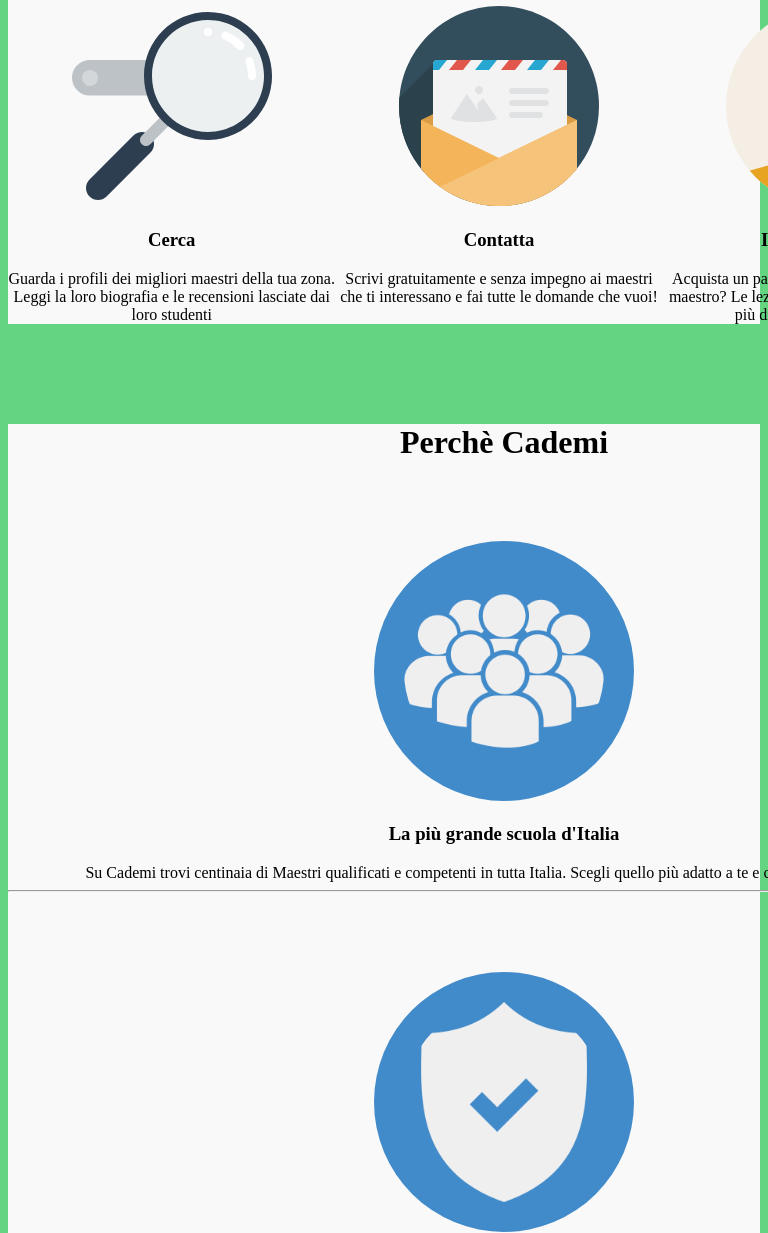
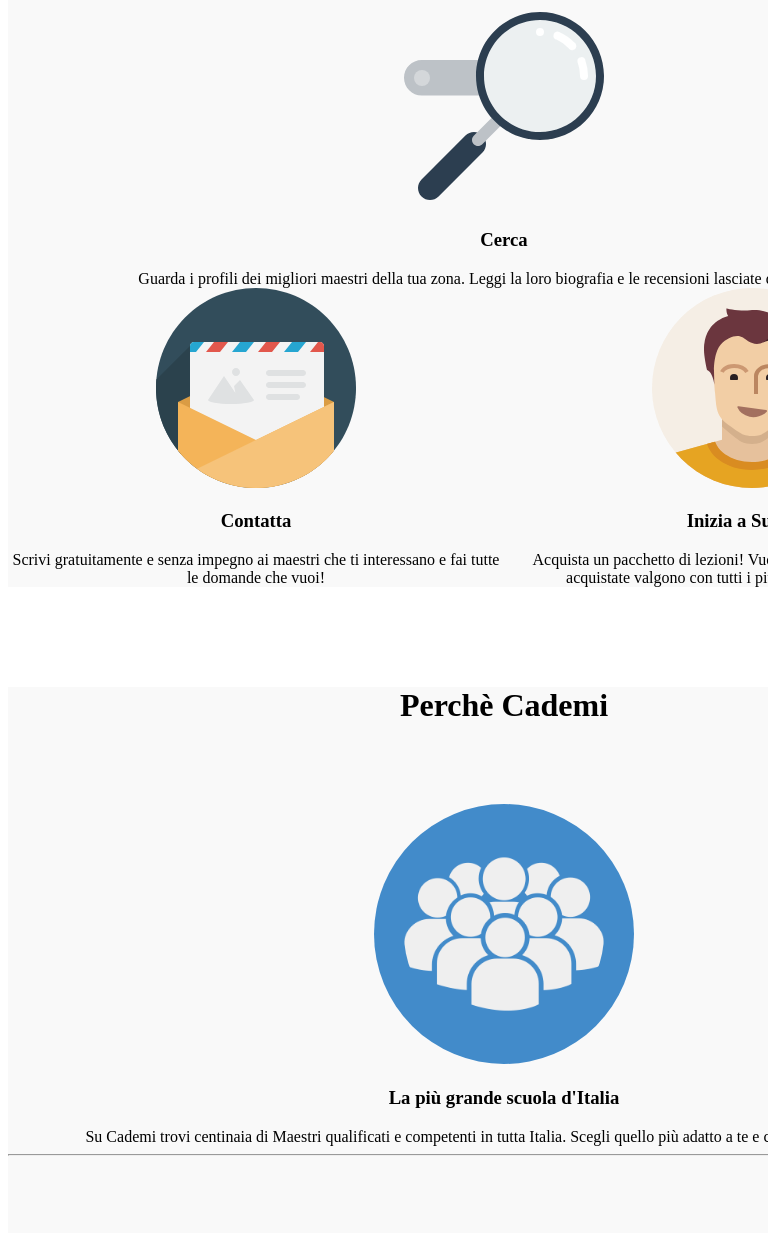
Before and after one commit to Danilo91Colloca/html-css-resp-wannabe, a plain HTML site: page bonus-wannabe/index.html in a window 768 px wide. Shown: the part 624-1857 px from the top of the page. Drawn offline with Linux system fonts and the light colour scheme.

Commit message:
versione tablet posizionamento elementi nel div id=steps

```diff
--- a/bonus-wannabe/style.css
+++ b/bonus-wannabe/style.css
@@ -148,8 +148,8 @@
     opacity: 0.6;
   }
 
-  .container {    /* dando min-width al container non si rompe se si scende sotto ai 350px*/
-    min-width: 350px;
+  .container {    /* dando min-width al container non si rompe se si scende sotto ai 420px*/
+    min-width: 420px;
   }
 
   .container.grey {
@@ -167,7 +167,19 @@
 /* media query tablet version */
 
 @media screen and (max-width: 768px) and (min-width: 421px){
-  body {
-    background-color: #63D581;
-  }
+
+    #steps .row > .left {
+      width: 100%;
+    }
+
+    #steps .row > .central,
+    #steps .row > .right {
+      width:50%;
+    }
+
+    .container {    /* dando min-width al container non si rompe se si scende sotto ai 420px*/
+      min-width: 768px;
+    }
+
+
 }
```
